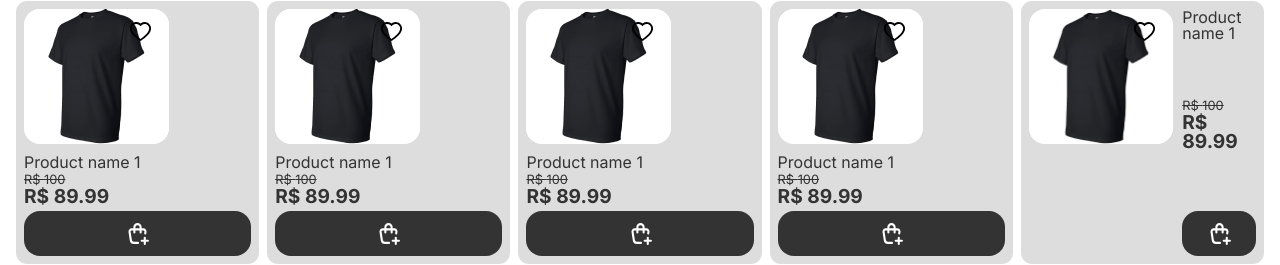
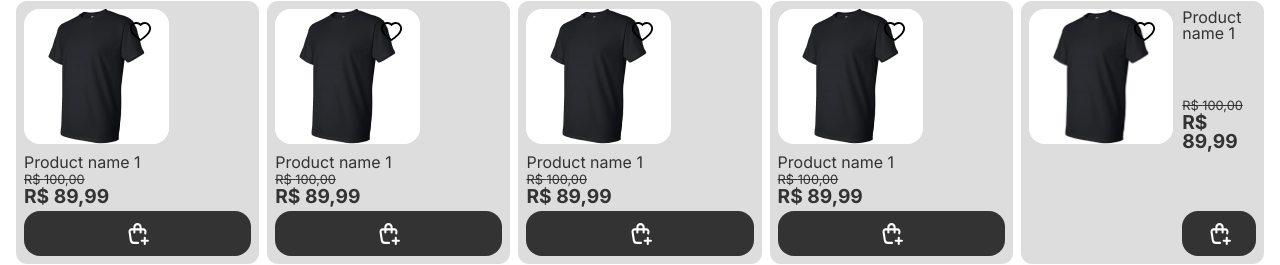
Before and after one commit to lipeRefosco/front-ecommerce-next, a Next.js app: page / in a window 1280 px wide. Shown: the part 416-681 px from the top of the page. Built offline with nearby package versions, Linux system fonts and the light colour scheme.

Commit message:
refact: make the price to locale string, fixed in "pt-br"

```diff
--- a/app/components/ProductCard/index.tsx
+++ b/app/components/ProductCard/index.tsx
@@ -21,8 +21,8 @@ export default function ProductCard({
       <div className={styles.informations}>
         <h3>{prod.name}</h3>
         <div>
-          <span>R$ {prod.previusPrice}</span>
-          <span>R$ {prod.newPrice}</span>
+          <span>R$ {prod.previusPrice.toLocaleString('pt-br', {minimumFractionDigits: 2})}</span>
+          <span>R$ {prod.newPrice.toLocaleString('pt-br', {minimumFractionDigits: 2})}</span>
         </div>
         <div>
           <Button Icon={TbShoppingBagPlus} style='filled' />
```
